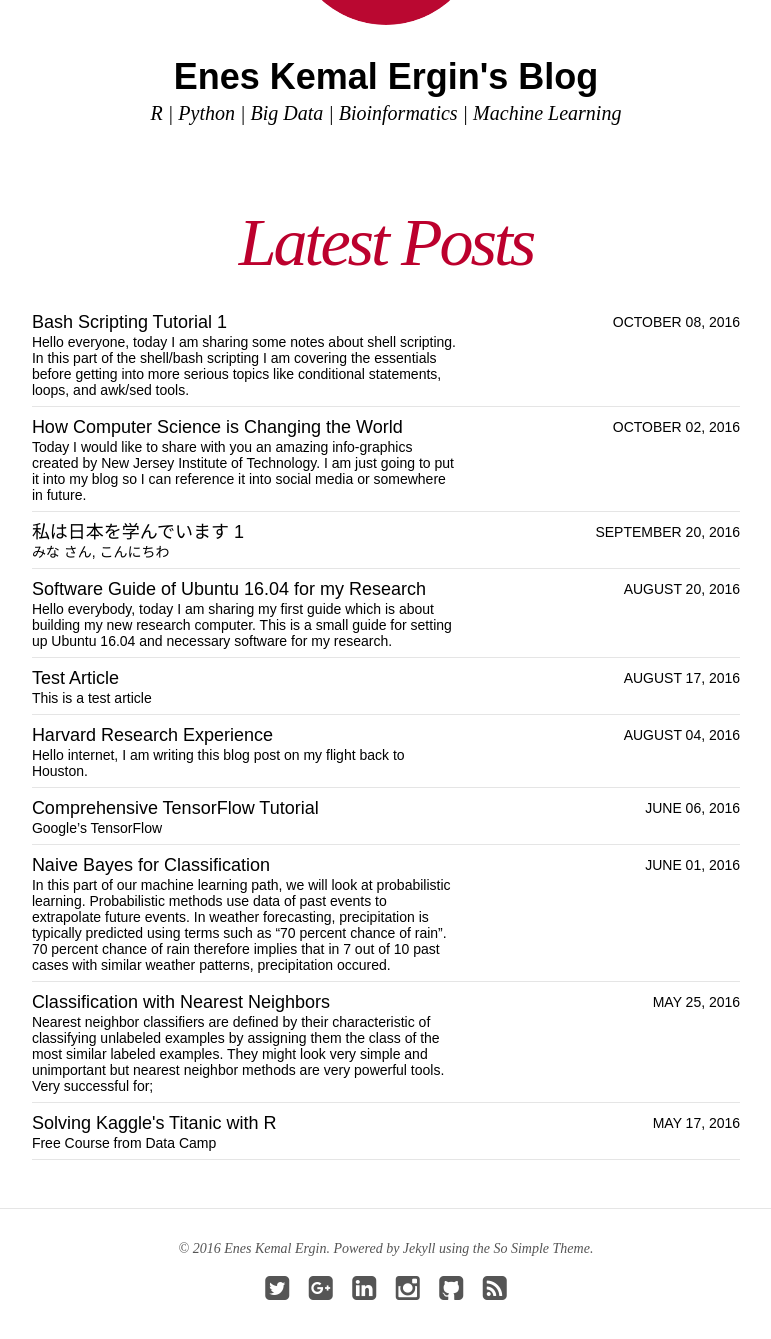
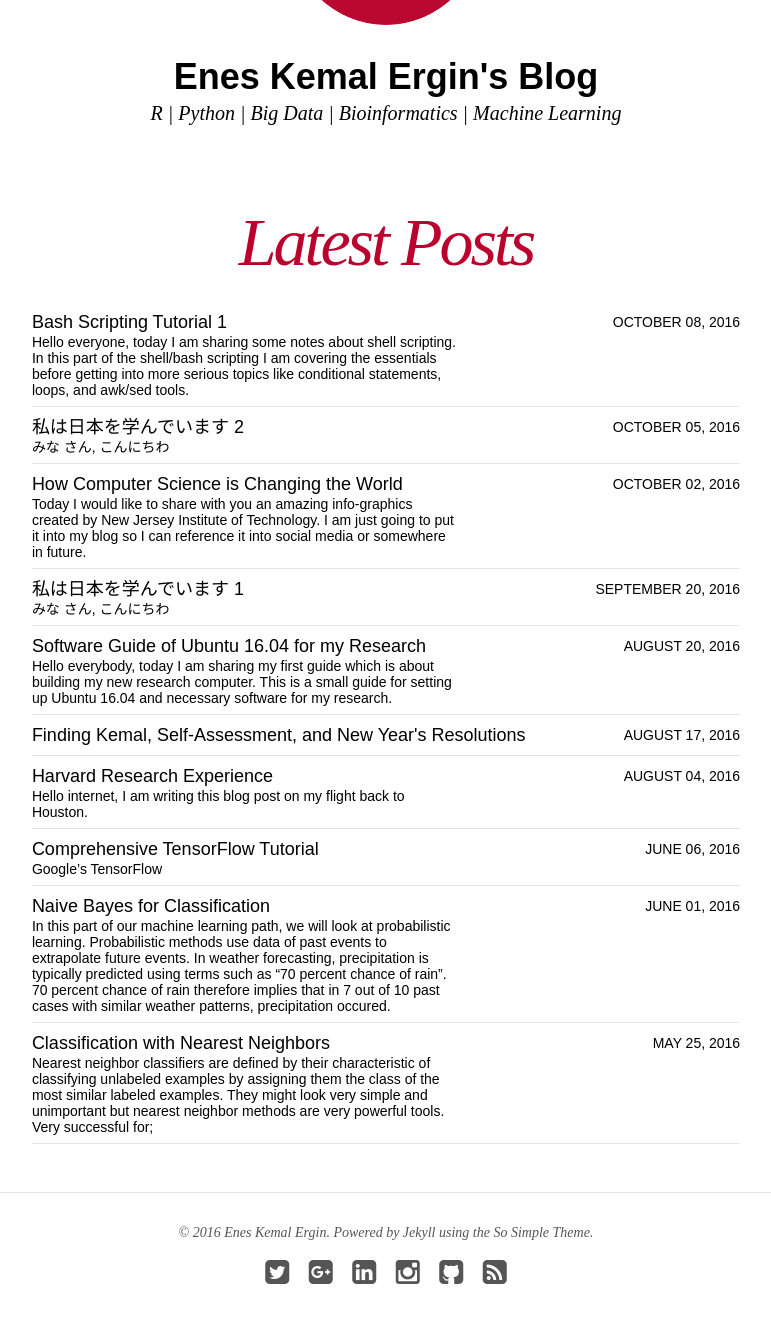
Before and after one commit to eneskemalergin/blog, a Jekyll site: the page built from index.html, in a window 1280 px wide and 1400 px high, scrolled down 270 px. Shown: the top 1339 px of the window, without its empty margins (254-1025 px from the left). Built offline with Jekyll 4.4.1, drawn with Linux system fonts in a browser that asks for light colours; nearby versions of some CDN libraries; some of the changed lines change nothing that is shown.

Commit message:
Learning Japanese part 2

```diff
--- /dev/null
+++ b/_posts/japanese/2016-10-05-Learning_japanese_2.md
@@ -0,0 +1,48 @@
+---
+layout: post
+title: 私は日本を学んでいます 2
+excerpt:
+categories: japanese
+tags: ["Japanese Tutorials"]
+published: true
+comments: true
+share: true
+---
+
+みな さん, こんにちわ
+
+Hello everyone, today I will share with you  "Describe Where are you From?"
+
+
+## How to Describe Where are you From?
+
+__Example conversation:__
+
+Person | Kana | Romaji | English
+:-- | :--: | :--: | :--:
+Enes: | しゅっしんはとうきょうですか | shusshin wa Tōkyō desu ka? | Are you from Tokyo?
+Aki: | はい、そうです。あなたは？しゅっしんはどこですか | Hai, sō desu. Anata wa? Shusshin wa dokodesu ka?  | Yes, I am. And you, Where are you from?
+Enes: | トルコです。  | Toruko desu. | I am from Turkiye.
+Aki: | イスタンブール ですか  | Isutanburu desu ka? | Oh, from Istanbul?
+Enes: | いいえ、ちがいます アダナしゅっしんです | Īe, chigaimasu. Adana shusshin desu. | No, I am not. I am from Adana
+
+__Vocabulary Focus:__
+
+- __ふじさん__(Fuji-san) : _Mountain Fuji_
+- __しゅっしん__(Shusshin): _Place you are from_
+- __とうきょう__(tōkyō) : _Tokyo_
+- __あなた__(Anata): _You_
+- __トルコ__(Toruko): _Turkiye_
+- __アダナ__(Adana): _Adana_
+- __アメリカ__(Amerika): _America_
+- __ニューヨーク__(Nyū Yōku): _New York_
+- __いいえ__(iie): _No_
+
+__Sample Sentences:__
+
+- __ふじさんはあそこにあります。__(Fuji-san wa asoko ni arimasu.): _Mt. Fuji is over there._
+- __しゅっしんは アメリカの ハワイです。__(Shusshin wa Amerika no Hawai desu.): _I'm from Hawaii, the US._
+- __すみませんが、これは、あなたのですか。__(Sumimasen ga, kore wa anata no desu ka.): _Excuse me, but is this yours?_
+- __アメリカは大きいです。__(Amerika wa ōkii desu.): _The U.S. is huge._
+- __ニューヨークは、一時です。__ (Nyū Yōku wa ichi-ji desu.): _It's 1:00 in New York._
+- __いいえ、ちがいます。__(Iie, chigaimasu.): No, that's wrong.
--- a/_posts/personal/2016-08-17-Personal_Test.md
+++ b/_posts/personal/2016-08-17-Personal_Test.md
@@ -1,6 +1,6 @@
 ---
 layout: post
-title: Test Article
+title: Finding Kemal, Self-Assessment, and New Year's Resolutions
 excerpt:
 categories: personal
 tags: ["My Experiences"]
@@ -8,5 +8,3 @@
 comments: true
 share: true
 ---
-
-This is a test article
```
